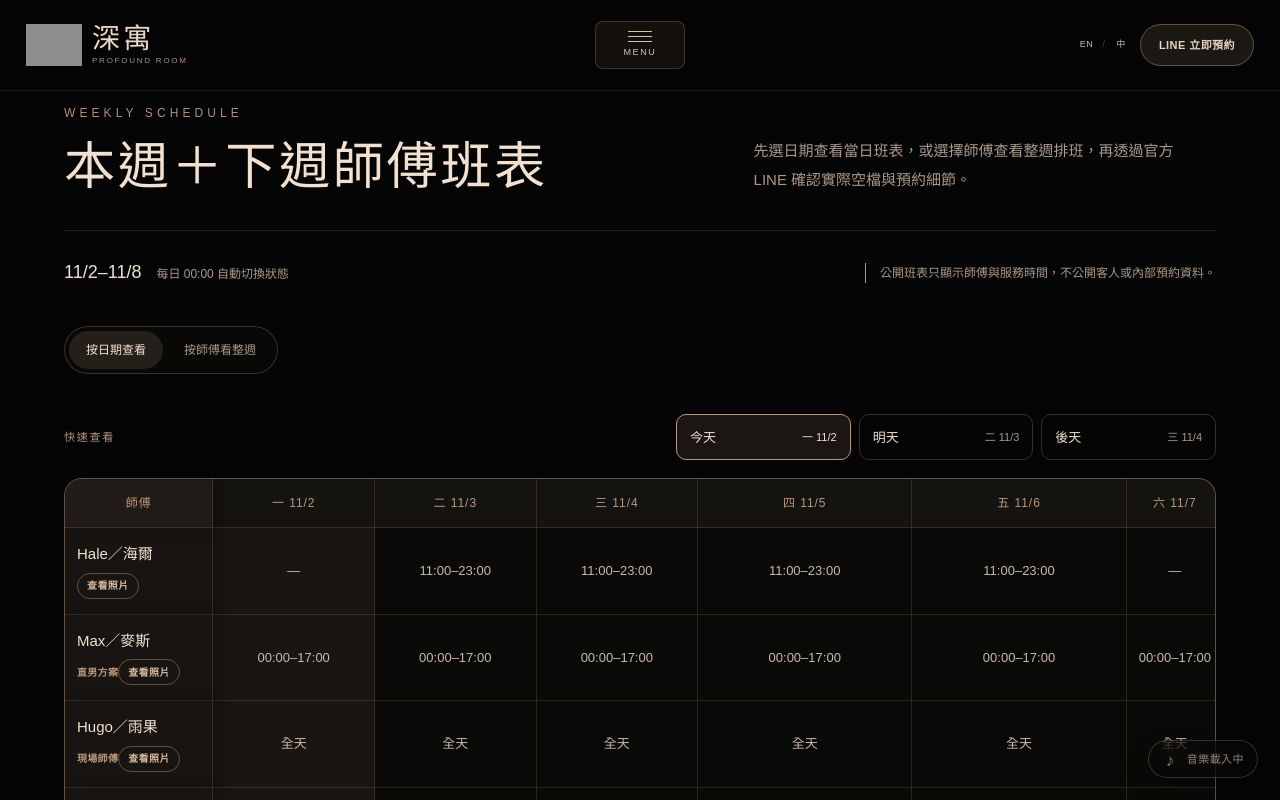
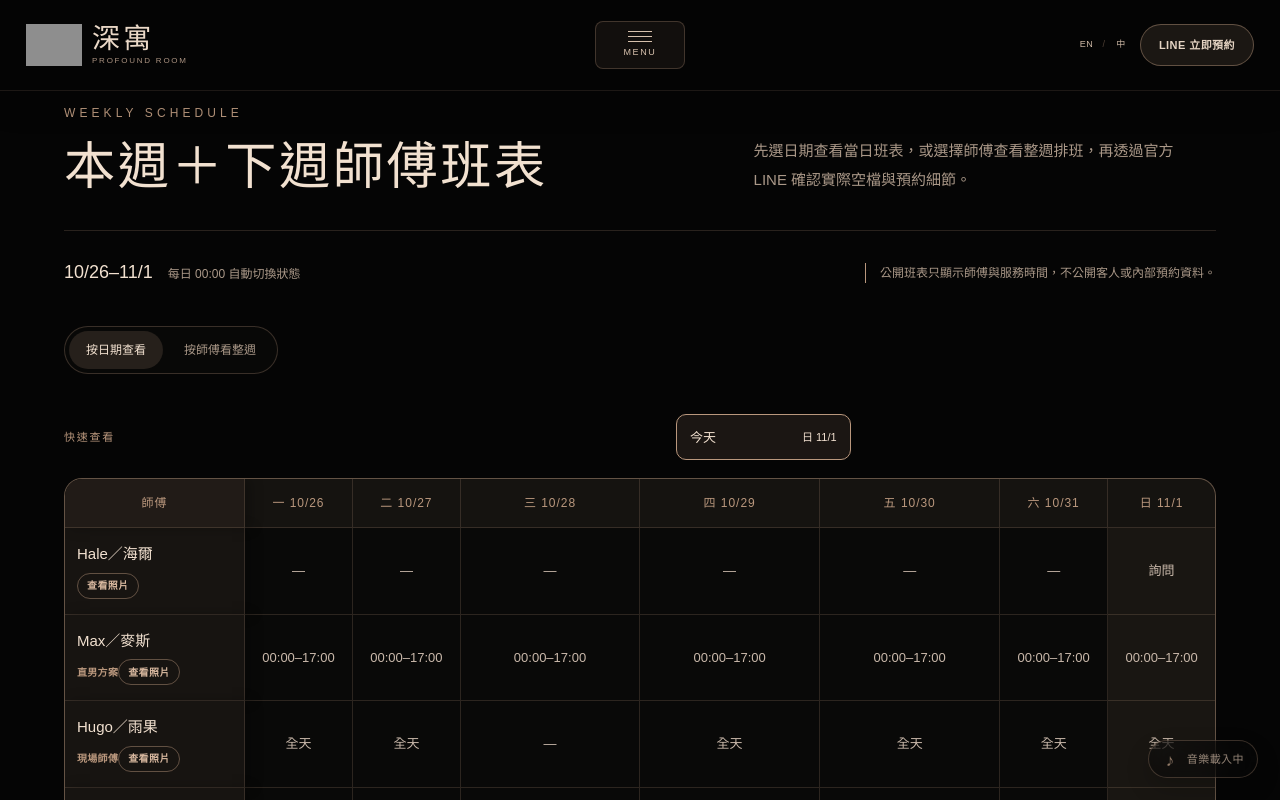
Before and after one commit to profoundroomkh/profound-room, a Next.js app: page /weekly-schedule in a window 1280 px wide. Shown: the top 800 px of the page. Built offline with nearby package versions, Linux system fonts and the light colour scheme; grey boxes are pictures that could not be loaded.

Commit message:
修正週班表日期切換並保留 11/1 班表
Co-authored-by: Manus <dev-agent@manus.ai>

```diff
--- a/components/WeeklySchedule.js
+++ b/components/WeeklySchedule.js
@@ -4,9 +4,7 @@ import { useEffect, useMemo, useState } from 'react'
 import {
   FULLY_BOOKED_LABEL,
   PENDING_UPDATE_LABEL,
-  getScheduleDayIndex,
-  scheduleDays,
-  scheduleRows,
+  getScheduleWeek,
 } from '../data/weeklySchedule'
 import styles from './WeeklySchedule.module.css'
 import useTaiwanDateKey from './useTaiwanDateKey'
@@ -30,14 +28,19 @@ function openTherapistProfile(therapistId) {
 
 export default function WeeklySchedule() {
   const dateKey = useTaiwanDateKey()
-  const todayIndex = getScheduleDayIndex(dateKey)
+  const { days: scheduleDays, rows: allRows } = getScheduleWeek(dateKey)
+  const scheduleRows = useMemo(
+    () => allRows.filter((therapist) => therapist.isPublished !== false),
+    [allRows],
+  )
+  const todayIndex = scheduleDays.findIndex((day) => day.key === dateKey)
   const [activeDay, setActiveDay] = useState(() => (todayIndex >= 0 ? todayIndex : 0))
   const [viewMode, setViewMode] = useState('day')
   const [selectedTherapistId, setSelectedTherapistId] = useState(scheduleRows[0]?.id || '')
   const scheduleRange = `${scheduleDays[0].date}–${scheduleDays[scheduleDays.length - 1].date}`
   const selectedTherapist = useMemo(
     () => scheduleRows.find((therapist) => therapist.id === selectedTherapistId) || scheduleRows[0],
-    [selectedTherapistId],
+    [scheduleRows, selectedTherapistId],
   )
 
   useEffect(() => {
@@ -47,7 +50,7 @@ export default function WeeklySchedule() {
   const selectedDay = scheduleDays[activeDay]
   const selectedRows = useMemo(
     () => scheduleRows.filter((therapist) => therapist.times[activeDay] !== '—'),
-    [activeDay],
+    [activeDay, scheduleRows],
   )
   const quickDays = useMemo(() => {
     const firstDay = todayIndex >= 0 ? todayIndex : 0
@@ -57,7 +60,7 @@ export default function WeeklySchedule() {
         return index < scheduleDays.length ? { day: scheduleDays[index], index } : null
       })
       .filter(Boolean)
-  }, [todayIndex])
+  }, [scheduleDays, todayIndex])
 
   return (
     <section
--- a/data/weeklySchedule.js
+++ b/data/weeklySchedule.js
@@ -1,7 +1,17 @@
 export const FULLY_BOOKED_LABEL = '預約滿'
 export const PENDING_UPDATE_LABEL = '待更新'
 
-export const scheduleDays = [
+const previousWeekDays = [
+  { key: '2026-10-26', label: '一', date: '10/26' },
+  { key: '2026-10-27', label: '二', date: '10/27' },
+  { key: '2026-10-28', label: '三', date: '10/28' },
+  { key: '2026-10-29', label: '四', date: '10/29' },
+  { key: '2026-10-30', label: '五', date: '10/30' },
+  { key: '2026-10-31', label: '六', date: '10/31' },
+  { key: '2026-11-01', label: '日', date: '11/1' },
+]
+
+const currentWeekDays = [
   { key: '2026-11-02', label: '一', date: '11/2' },
   { key: '2026-11-03', label: '二', date: '11/3' },
   { key: '2026-11-04', label: '三', date: '11/4' },
@@ -11,113 +21,87 @@ export const scheduleDays = [
   { key: '2026-11-08', label: '日', date: '11/8' },
 ]
 
-const allScheduleRows = [
-  {
-    id: 'hale',
-    name: 'Hale／海爾',
-    times: ['—', '11:00–23:00', '11:00–23:00', '11:00–23:00', '11:00–23:00', '—', '—'],
-  },
-  {
-    id: 'max',
-    name: 'Max／麥斯',
-    tag: '直男方案',
-    times: ['00:00–17:00', '00:00–17:00', '00:00–17:00', '00:00–17:00', '00:00–17:00', '00:00–17:00', '00:00–17:00'],
-  },
-  {
-    id: 'hugo',
-    name: 'Hugo／雨果',
-    tag: '現場師傅',
-    times: ['全天', '全天', '全天', '全天', '全天', '全天', '全天'],
-  },
-  {
-    id: 'andy',
-    name: 'Andy／安迪',
-    tag: '直男方案',
-    times: ['—', '—', '—', '—', '—', '—', '—'],
-  },
-  {
-    id: 'alan',
-    name: 'Alan／艾倫',
-    times: ['—', '—', '—', '16:00–20:00', '16:00–20:00', '—', '—'],
-  },
-  {
-    id: 'oni',
-    name: 'Oni／歐尼',
-    times: ['—', '—', '—', '12:00–22:00（其他時段可詢問）', '12:00–20:00（其他時段可詢問）', '—', '—'],
-  },
-  {
-    id: 'noah',
-    name: 'Noah／諾亞',
-    times: ['11:00–22:00', '11:00–22:00', '11:00–22:00', '—', '11:00–22:00', '11:00–22:00', '11:00–22:00'],
-  },
-  {
-    id: 'gugu',
-    name: 'Gugu／古古',
-    times: ['—', '—', '—', '—', '12:00–21:00', '12:00–21:00', '12:00–21:00'],
-  },
-  {
-    id: 'dylan',
-    name: 'Dylan／迪倫',
-    times: ['12:00–22:00', '12:00–22:00', '12:00–22:00', '12:00–22:00', '12:00–22:00', '12:00–22:00', '12:00–22:00'],
-  },
-  {
-    id: 'kai',
-    name: 'Kai／凱',
-    tag: '提前一天預約',
-    times: ['14:00–24:00', '14:00–24:00', '14:00–24:00', '14:00–24:00', '14:00–24:00', '14:00–24:00', '—'],
-  },
-  {
-    id: 'owen',
-    name: 'Owen／歐文',
-    times: ['19:30–23:30', '19:30–23:30', '19:30–23:30', '19:30–23:30', '19:30–23:30', '19:30–23:30', '全天'],
-  },
-  {
-    id: 'odin',
-    name: 'Odin／奧丁',
-    times: ['20:00（僅此預約時段）', '20:00（僅此預約時段）', '20:00（僅此預約時段）', '20:00（僅此預約時段）', '20:00（僅此預約時段）', '16:00–20:00', '16:00–20:00'],
-  },
-  {
-    id: 'raven',
-    name: 'Raven／雷文',
-    times: ['全天', '全天', '全天', '全天', '全天', '全天', '全天'],
-  },
-  {
-    id: 'milo',
-    name: 'Milo／米洛',
-    times: ['22:30–23:30', '22:30–23:30', '22:30–23:30', '22:30–23:30', '22:30–23:30', '22:30–23:30', '22:30–23:30'],
-  },
-  {
-    id: 'lucian',
-    name: 'Lucian／洛森',
-    profileAvailable: false,
-    times: ['20:30–01:00', '—', '—', '20:30–01:00', '20:30–01:00', '20:30–01:00', '20:30–01:00'],
-  },
-  {
-    id: 'ansel',
-    name: 'Ansel／安索',
-    times: ['—', '—', '—', '—', '—', '—', '—'],
-  },
-  {
-    id: 'zac',
-    name: 'Zac／札克',
-    isPublished: false,
-    tag: '深夜師傅',
-    times: ['—', '—', '—', '—', '—', '—', '—'],
-  },
+const therapistDetails = [
+  { id: 'hale', name: 'Hale／海爾' },
+  { id: 'max', name: 'Max／麥斯', tag: '直男方案' },
+  { id: 'hugo', name: 'Hugo／雨果', tag: '現場師傅' },
+  { id: 'andy', name: 'Andy／安迪', tag: '直男方案' },
+  { id: 'alan', name: 'Alan／艾倫' },
+  { id: 'oni', name: 'Oni／歐尼' },
+  { id: 'noah', name: 'Noah／諾亞' },
+  { id: 'gugu', name: 'Gugu／古古' },
+  { id: 'dylan', name: 'Dylan／迪倫' },
+  { id: 'kai', name: 'Kai／凱', tag: '提前一天預約' },
+  { id: 'owen', name: 'Owen／歐文' },
+  { id: 'odin', name: 'Odin／奧丁' },
+  { id: 'raven', name: 'Raven／雷文' },
+  { id: 'milo', name: 'Milo／米洛' },
+  { id: 'lucian', name: 'Lucian／洛森', profileAvailable: false },
+  { id: 'ansel', name: 'Ansel／安索' },
+  { id: 'zac', name: 'Zac／札克', isPublished: false, tag: '深夜師傅' },
 ]
 
-// 暫時下架的師傅保留原班表資料，之後只需恢復 isPublished 即可重新上架。
-export const scheduleRows = allScheduleRows.filter((therapist) => therapist.isPublished !== false)
+const previousWeekTimes = {
+  hale: ['—', '—', '—', '—', '—', '—', '詢問'],
+  max: Array(7).fill('00:00–17:00'),
+  hugo: ['全天', '全天', '—', '全天', '全天', '全天', '全天'],
+  andy: ['全天', '全天', '13:00 已滿、22:00 起', '全天', '全天', '全天', '全天'],
+  alan: ['16:00–20:00', '16:00–20:00', '14:00–16:00', '16:00–20:00', '16:00–20:00', '—', '—'],
+  oni: ['12:00–20:00', '—', '12:00–16:00', '12:00–22:00', '12:00–20:00', '—', '—'],
+  noah: ['11:00–22:00', '11:00–22:00', '11:00–22:00', '—', '11:00–22:00', '11:00–22:00', '11:00–22:00'],
+  gugu: ['12:00–21:00', '—', '12:00–21:00', '—', '—', '—', '—'],
+  dylan: ['15:00–22:00', '15:00–22:00', '15:00–22:00', '15:00–22:00（預約滿）', '12:00–18:00（預約滿）', '15:00–22:00', '15:00–22:00'],
+  kai: ['14:00–24:00', '14:00–24:00', '14:00–24:00', '14:00–24:00', '—', '14:00–24:00', '—'],
+  owen: ['全天', '19:30–23:30', '全天', '19:30–23:30', '—', '—', '—'],
+  odin: ['20:00 起', '20:00 起', '20:00（僅此預約時段）', '20:00（僅此預約時段）', '23:30 後', '19:00 起', '19:00 起'],
+  raven: Array(7).fill('全天'),
+  milo: ['22:30–23:30', '22:30–23:30', '22:30–23:30', '22:30–23:30', '22:30–23:30', '—', '—'],
+  lucian: ['—', '—', '—', '—', '—', '20:30–01:00', '20:30–01:00'],
+  ansel: ['—', '—', '—', '—', '—', '22:30–02:00', '22:30–02:00'],
+  zac: ['15:00–02:00', '—', '—', '—', '—', '—', '—'],
+}
 
-const scheduleByDate = Object.fromEntries(
-  scheduleDays.map((day, dayIndex) => [
-    day.key,
-    Object.fromEntries(scheduleRows.map((therapist) => [therapist.id, therapist.times[dayIndex]])),
-  ]),
-)
+const currentWeekTimes = {
+  hale: ['—', '11:00–23:00', '11:00–23:00', '11:00–23:00', '11:00–23:00', '—', '—'],
+  max: Array(7).fill('00:00–17:00'),
+  hugo: Array(7).fill('全天'),
+  andy: Array(7).fill('—'),
+  alan: ['—', '—', '—', '16:00–20:00', '16:00–20:00', '—', '—'],
+  oni: ['—', '—', '—', '12:00–22:00（其他時段可詢問）', '12:00–20:00（其他時段可詢問）', '—', '—'],
+  noah: ['11:00–22:00', '11:00–22:00', '11:00–22:00', '—', '11:00–22:00', '11:00–22:00', '11:00–22:00'],
+  gugu: ['—', '—', '—', '—', '12:00–21:00', '12:00–21:00', '12:00–21:00'],
+  dylan: Array(7).fill('12:00–22:00'),
+  kai: ['14:00–24:00', '14:00–24:00', '14:00–24:00', '14:00–24:00', '14:00–24:00', '14:00–24:00', '—'],
+  owen: ['19:30–23:30', '19:30–23:30', '19:30–23:30', '19:30–23:30', '19:30–23:30', '19:30–23:30', '全天'],
+  odin: ['20:00（僅此預約時段）', '20:00（僅此預約時段）', '20:00（僅此預約時段）', '20:00（僅此預約時段）', '20:00（僅此預約時段）', '16:00–20:00', '16:00–20:00'],
+  raven: Array(7).fill('全天'),
+  milo: Array(7).fill('22:30–23:30'),
+  lucian: ['20:30–01:00', '—', '—', '20:30–01:00', '20:30–01:00', '20:30–01:00', '20:30–01:00'],
+  ansel: Array(7).fill('—'),
+  zac: Array(7).fill('—'),
+}
 
-// 班表現在直接控制每日狀態；若當日有「全天」便顯示可預約。
-const fixedStatusOverrides = {}
+function makeRows(timesByTherapist) {
+  return therapistDetails.map((therapist) => ({
+    ...therapist,
+    times: timesByTherapist[therapist.id] || Array(7).fill(PENDING_UPDATE_LABEL),
+  }))
+}
+
+const scheduleWeeks = [
+  { days: previousWeekDays, rows: makeRows(previousWeekTimes) },
+  { days: currentWeekDays, rows: makeRows(currentWeekTimes) },
+]
+
+export function getScheduleWeek(dateKey = '2026-11-01') {
+  const exactWeek = scheduleWeeks.find((week) => week.days.some((day) => day.key === dateKey))
+  if (exactWeek) return exactWeek
+  return dateKey < currentWeekDays[0].key ? scheduleWeeks[0] : scheduleWeeks[scheduleWeeks.length - 1]
+}
+
+// Static exports preserve compatibility for consumers that need a default week.
+export const scheduleDays = previousWeekDays
+export const scheduleRows = scheduleWeeks[0].rows.filter((therapist) => therapist.isPublished !== false)
 
 export function getTaiwanDateKey(date = new Date()) {
   const parts = new Intl.DateTimeFormat('en-CA', {
@@ -144,17 +128,23 @@ export function getMillisecondsUntilTaiwanMidnight(date = new Date()) {
 }
 
 export function getScheduleDayIndex(dateKey) {
-  return scheduleDays.findIndex((day) => day.key === dateKey)
+  return getScheduleWeek(dateKey).days.findIndex((day) => day.key === dateKey)
 }
 
-export function hasWeeklySchedule(therapistId) {
-  const schedule = scheduleRows.find((therapist) => therapist.id === therapistId)
+export function hasWeeklySchedule(therapistId, dateKey = '2026-11-01') {
+  const { rows } = getScheduleWeek(dateKey)
+  const schedule = rows.find((therapist) => therapist.id === therapistId)
   return Boolean(schedule && schedule.times.some((shift) => shift !== '—' && shift !== PENDING_UPDATE_LABEL))
 }
 
 export function getDailyTherapists(therapists, dateKey) {
-  const todaySchedule = scheduleByDate[dateKey]
-  if (!todaySchedule) return therapists
+  const week = getScheduleWeek(dateKey)
+  const dayIndex = week.days.findIndex((day) => day.key === dateKey)
+  if (dayIndex < 0) return therapists
+
+  const todaySchedule = Object.fromEntries(
+    week.rows.map((therapist) => [therapist.id, therapist.times[dayIndex]]),
+  )
 
   return therapists.map((therapist) => {
     const shift = todaySchedule[therapist.id]
@@ -164,11 +154,11 @@ export function getDailyTherapists(therapists, dateKey) {
 
     return {
       ...therapist,
-      hasWeeklySchedule: isSchedulePending ? false : hasWeeklySchedule(therapist.id),
+      hasWeeklySchedule: isSchedulePending ? false : hasWeeklySchedule(therapist.id, dateKey),
       isSchedulePending,
-      isFullyBooked: shift === FULLY_BOOKED_LABEL,
-      status: fixedStatusOverrides[therapist.id]
-        || (shift === '—' || shift === FULLY_BOOKED_LABEL || isSchedulePending ? 'paused' : 'available'),
+      isFullyBooked: shift === FULLY_BOOKED_LABEL
+        || (typeof shift === 'string' && shift.includes('已滿') && !shift.includes('起')),
+      status: shift === '—' || shift === FULLY_BOOKED_LABEL || isSchedulePending ? 'paused' : 'available',
     }
   })
 }
```
